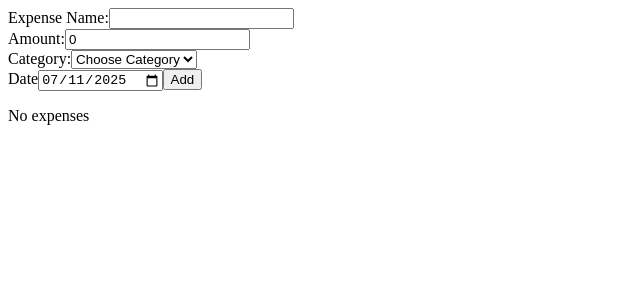
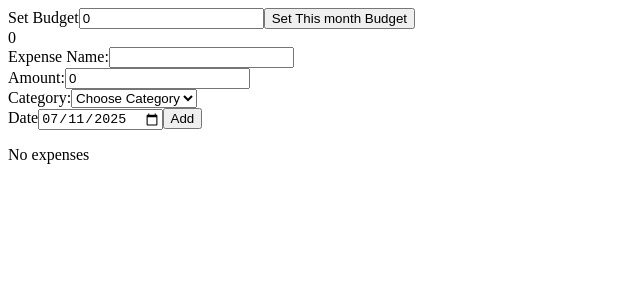
Before and after one commit to jayant880/ExpenseTracker, a React (Vite) app: page / in a window 1280 px wide. Shown: the top 300 px of the page, without its empty margins (0-640 px from the left). Built offline with nearby package versions, Linux system fonts and the light colour scheme.

Commit message:
Feat: Create Budget

```diff
--- a/src/App.tsx
+++ b/src/App.tsx
@@ -2,10 +2,12 @@ import { useEffect, useState } from "react"
 import ExpenseForm from "./Components/ExpenseForm"
 import ViewExpesnes from "./Components/ViewExpenses";
 import { loadFromLocalStorage, saveToLocalStorage } from "./utils/localStorage";
-import type { ExpenseNode } from "./types/types";
+import { type Budget, type ExpenseNode } from "./types/types";
+import BudgetForm from "./Components/BudgetForm";
 
 function App() {
   const [expenseList, setExpenseList] = useState<ExpenseNode[]>(loadFromLocalStorage);
+  const [budget, setBudget] = useState<Budget>({ amount: 0 });
 
   function addExpense(newExpense: ExpenseNode): void {
     newExpense = { ...newExpense, id: crypto.randomUUID() }
@@ -24,12 +26,18 @@ function App() {
     setExpenseList(updatedExpenseList);
   }
 
+  function addBudget(newBudget: Budget): void {
+    setBudget(newBudget);
+  }
+
   useEffect(() => {
     saveToLocalStorage(expenseList);
   }, [expenseList])
 
   return (
     <>
+      <BudgetForm addBudget={addBudget} />
+      {/* Show Budget */} <div>{budget.amount}</div>
       <ExpenseForm addExpense={addExpense} />
       <ViewExpesnes expenseList={expenseList} updateExpense={updateExpense} deleteExpense={deleteExpense} />
     </>
--- /dev/null
+++ b/src/Components/BudgetForm.tsx
@@ -0,0 +1,43 @@
+import React, { useState } from 'react';
+import type { Budget } from '../types/types';
+
+interface BudgetProps {
+    addBudget: (budget: Budget) => void;
+}
+
+const INTIAL_BUDGET: Budget = {
+    amount: 0,
+}
+
+function BudgetForm({ addBudget }: BudgetProps) {
+    const [budget, setBudget] = useState<Budget>(INTIAL_BUDGET);
+
+    function handleSubmit(e: React.FormEvent) {
+        e.preventDefault();
+        addBudget(budget);
+        setBudget(INTIAL_BUDGET);
+    }
+
+    function handleChange(e: React.ChangeEvent<HTMLInputElement>) {
+        const { name, value } = e.target;
+        setBudget({ ...budget, [name]: Number(value) })
+    }
+
+    return (
+        <>
+            <form onSubmit={handleSubmit}>
+                <label htmlFor="amount">Set Budget</label>
+                <input
+                    type="number"
+                    id="amount"
+                    name="amount"
+                    value={budget.amount}
+                    onChange={handleChange}
+                />
+                <button type='submit'>Set This month Budget</button>
+            </form>
+        </>
+    )
+}
+
+export default BudgetForm
--- a/src/types/types.ts
+++ b/src/types/types.ts
@@ -6,6 +6,10 @@ export interface ExpenseNode {
     date: Date;
 }
 
+export interface Budget {
+    amount: number;
+}
+
 export enum Category {
     None = "None",
     Food = "Food",
```
